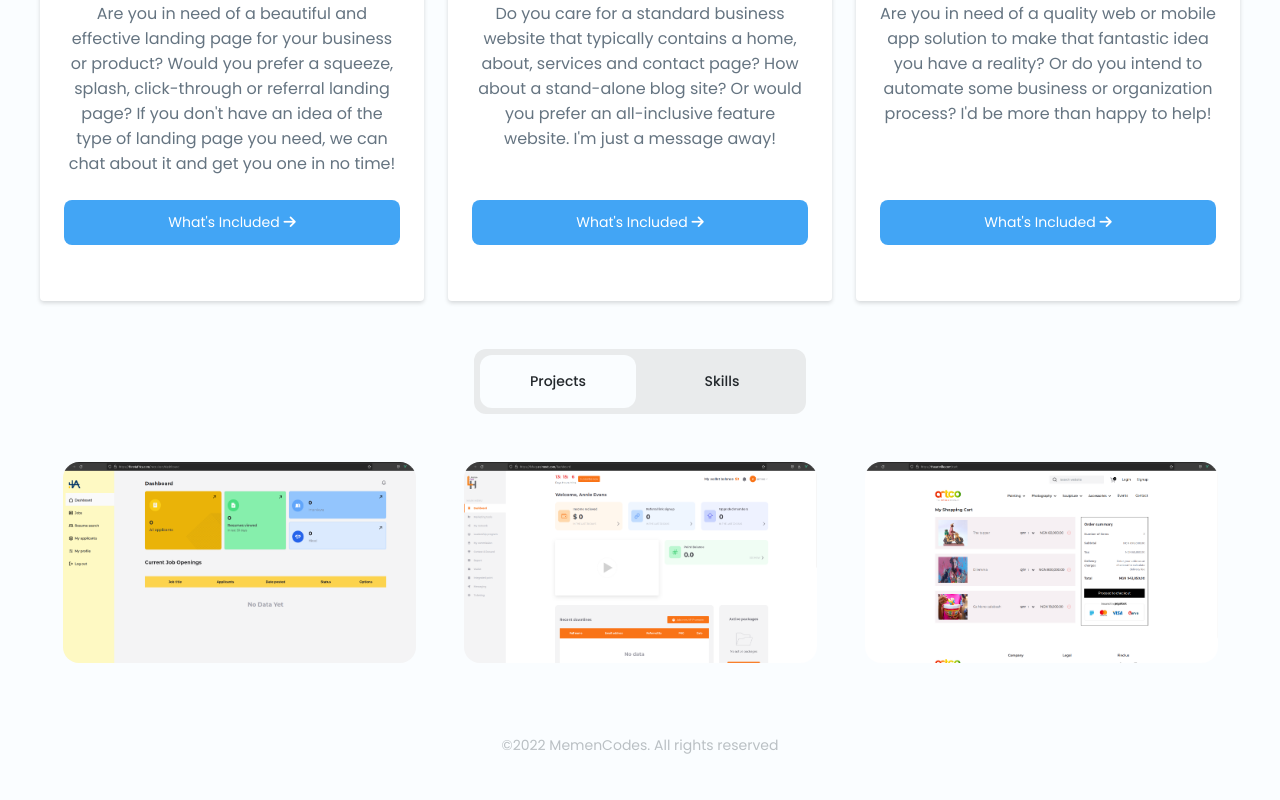
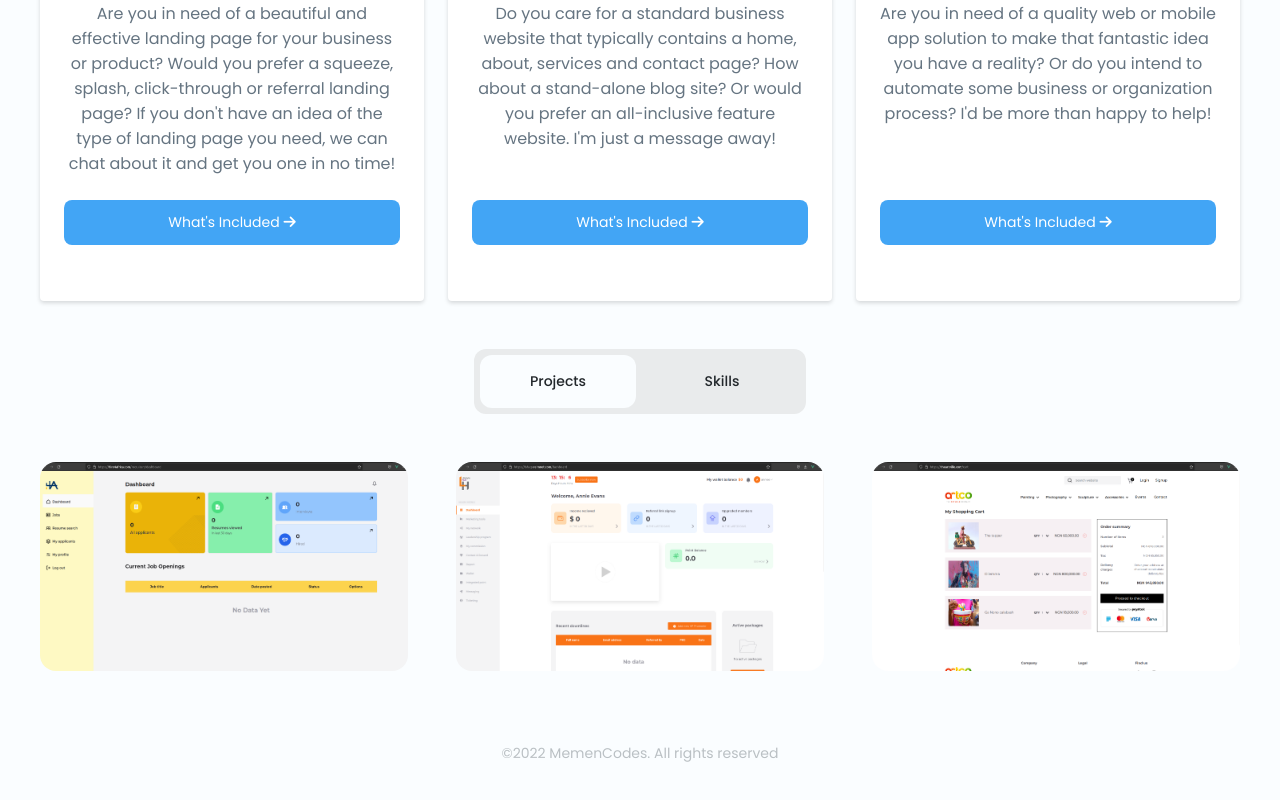
Before and after one commit to oseogbe/memencodes, a Nuxt app: page / in a window 1280 px wide. Shown: the part 813-1613 px from the top of the page. Built offline with nearby package versions, Linux system fonts and the light colour scheme.

Commit message:
project and skills grid alignment updates

```diff
--- a/components/Packages.vue
+++ b/components/Packages.vue
@@ -62,7 +62,7 @@
             'title': 'Basic',
             'subtitle': 'Landing Page',
             'description': 'Are you in need of a beautiful and effective landing page for your business or product? Would you prefer a squeeze, splash, click-through or referral landing page? If you don\'t have an idea of the type of landing page you need, we can chat about it and get you one in no time!',
-            'addons': 'content upload, opt-in form, speed optimization, hosting setup, social media icons',
+            'addons': 'content upload, hosting setup, opt-in form, speed optimization',
             'delivery_time': '7-14 days',
             'no_of_pages': '1',
             'no_of_revisions': 1,
@@ -74,7 +74,7 @@
             'title': 'Standard',
             'subtitle': 'Static Website',
             'description': 'Do you care for a standard business website that typically contains a home, about, services and contact page? How about a stand-alone blog site? Or would you prefer an all-inclusive feature website. I\'m just a message away!',
-            'addons': 'blog (on-request), content upload, opt-in form, speed optimization, hosting setup',
+            'addons': 'blog (on-request), content upload, hosting setup, opt-in form, speed optimization',
             'delivery_time': '18-30 days',
             'no_of_pages': '4-5',
             'no_of_revisions': 2,
@@ -86,7 +86,7 @@
             'title': 'Premium',
             'subtitle': 'Custom Web/Mobile App',
             'description': 'Are you in need of a quality web or mobile app solution to make that fantastic idea you have a reality? Or do you intend to automate some business or organization process? I\'d be more than happy to help!',
-            'addons': 'blog (on-request), content upload, opt-in form, speed optimization, hosting setup',
+            'addons': 'authentication, blog (on-request), content upload, hosting setup, opt-in form, payment integration, speed optimization',
             'delivery_time': '60-90 days',
             'no_of_pages': '6-8',
             'no_of_revisions': 3,
--- a/components/ProjectsAndSkills.vue
+++ b/components/ProjectsAndSkills.vue
@@ -279,6 +279,7 @@
 
             .skills__content {
                 row-gap: 3.5rem;
+                justify-content: center;
 
                 .skills__title {
                     font-size: var(--h3-font-size);
@@ -294,7 +295,6 @@
                     .skills__data {
                         display: flex;
                         column-gap: .5rem;
-                        padding-left: 18%;
 
                         i {
                             font-size: 1rem;
@@ -333,9 +333,20 @@
             }
 
             &__sections {
+                .projects__content,
+                .skills__content {
+                    .skills__group {
+                        gap: 1rem 4rem;
+                    }
+                }
+
                 .projects__content {
-                    grid-template-columns: 332px;
-                    justify-content: center;
+                    width: 70%;
+                    margin: auto;
+                }
+
+                .skills__content {
+                    column-gap: 10%;
                 }
             }
         }
@@ -346,17 +357,13 @@
             &__sections {
                 .projects__content,
                 .skills__content {
-                    grid-template-columns: repeat(2, 332px);
+                    grid-template-columns: repeat(2, 1fr);
+                }
 
-                    .skills__title {
-                        padding-left: 18%;
-                    }
-
-                    .skills__group {
-                        .skills__data {
-                            padding-left: 34%;
-                        }
-                    }
+                .projects__content,
+                .skills__content {
+                    width: 80%;
+                    margin: auto;
                 }
             }
         }
@@ -367,6 +374,7 @@
             &__sections {
                 .projects__content {
                     gap: 2rem 3rem;
+                    width: 90%;
 
                     .projects__card {
                         .projects__modal {
@@ -375,8 +383,6 @@
                     }
                 }
                 .skills__content {
-                    padding-left: 13%;
-
                     .skills__title {
                         font-size: var(--normal-font-size);
                         margin-bottom: 2.5rem;
@@ -389,13 +395,18 @@
     @media (min-width: 1200px) {
         .filters {
             &__sections {
-                .projects__content,
-                .skills__content {
-                    grid-template-columns: repeat(3, 353px);
+                .projects__content {
+                    grid-template-columns: repeat(3, 1fr);
+                    width: 100%;
                 }
 
                 .skills__content {
-                    padding-left: 17.5%;
+                    column-gap: 20%;
+                    width: 50%;
+
+                    .skills__group {
+                        gap: 1rem 8rem;
+                    }
                 }
             }
         }
```
